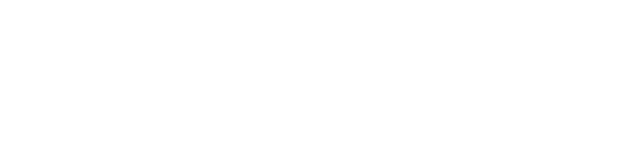
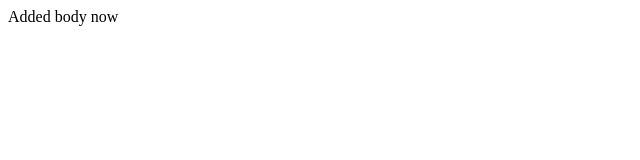
Before and after one commit to Maulana-king/akbarsy, a plain HTML site: page header.html in a window 1280 px wide. Shown: the whole page, without its empty margins (0-640 px from the left). Drawn offline with Linux system fonts and the light colour scheme.

```diff
--- a/header.html
+++ b/header.html
@@ -2,4 +2,7 @@
     <head>
         <title>This can be a header soon</title>
     </head>
+    <body>
+        <p>Added body now</p>
+    </body>
 </html>
```
